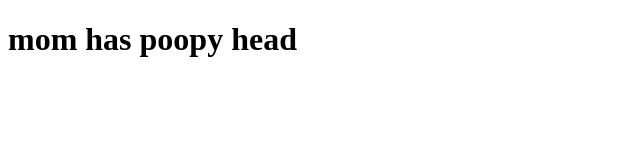
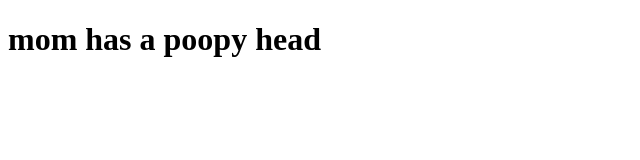
Before and after one commit to dalaiwu/helloworld, a plain HTML site: page index.html in a window 1280 px wide. Shown: the whole page, without its empty margins (0-640 px from the left). Drawn offline with Linux system fonts and the light colour scheme.

Commit message:
modify content

```diff
--- a/index.html
+++ b/index.html
@@ -4,6 +4,6 @@
     <title>Hello, World!</title>
   </head>
   <body>
-    <h1>mom has poopy head</h1>
+    <h1>mom has a poopy head</h1>
   </body>
 </html>
```
